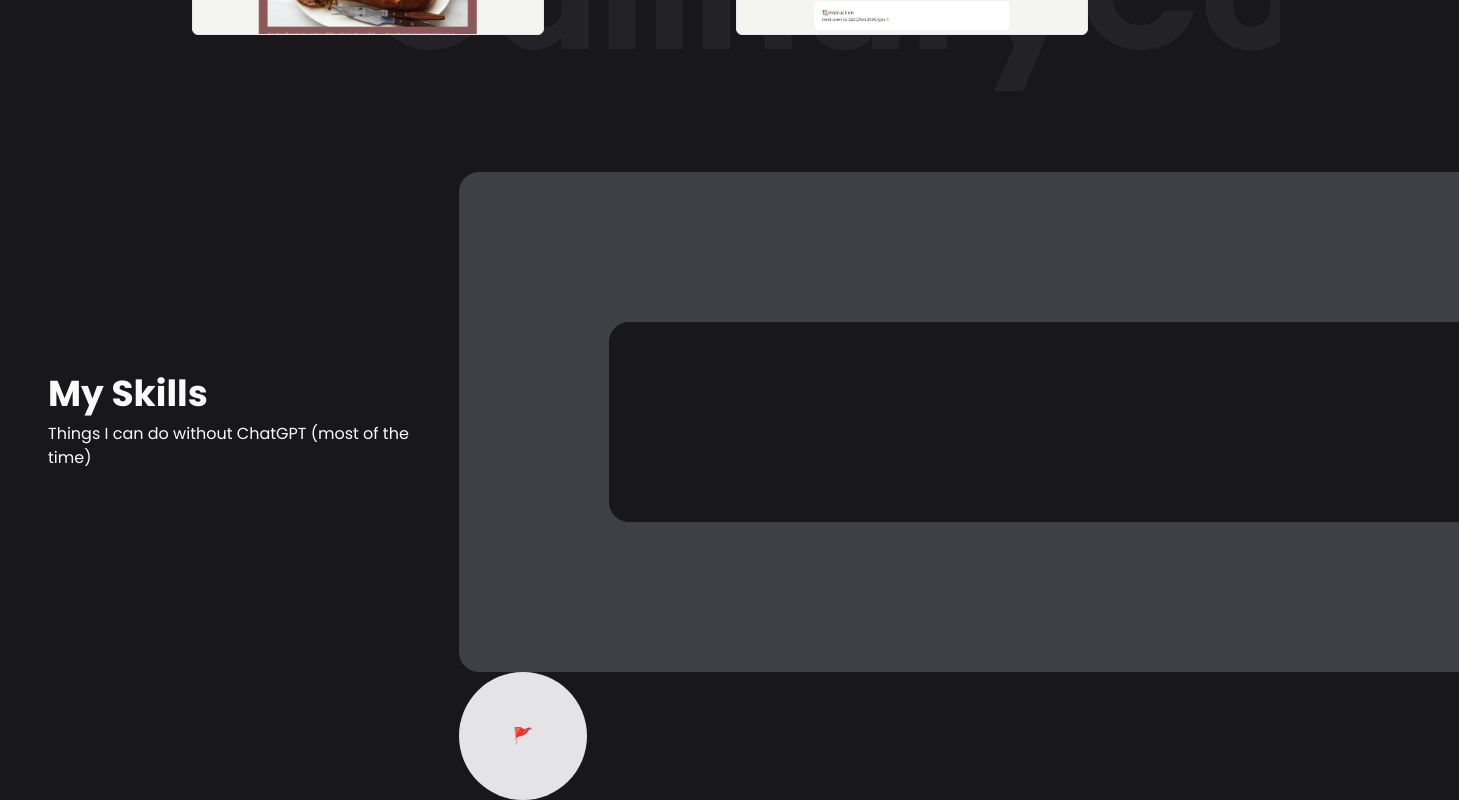
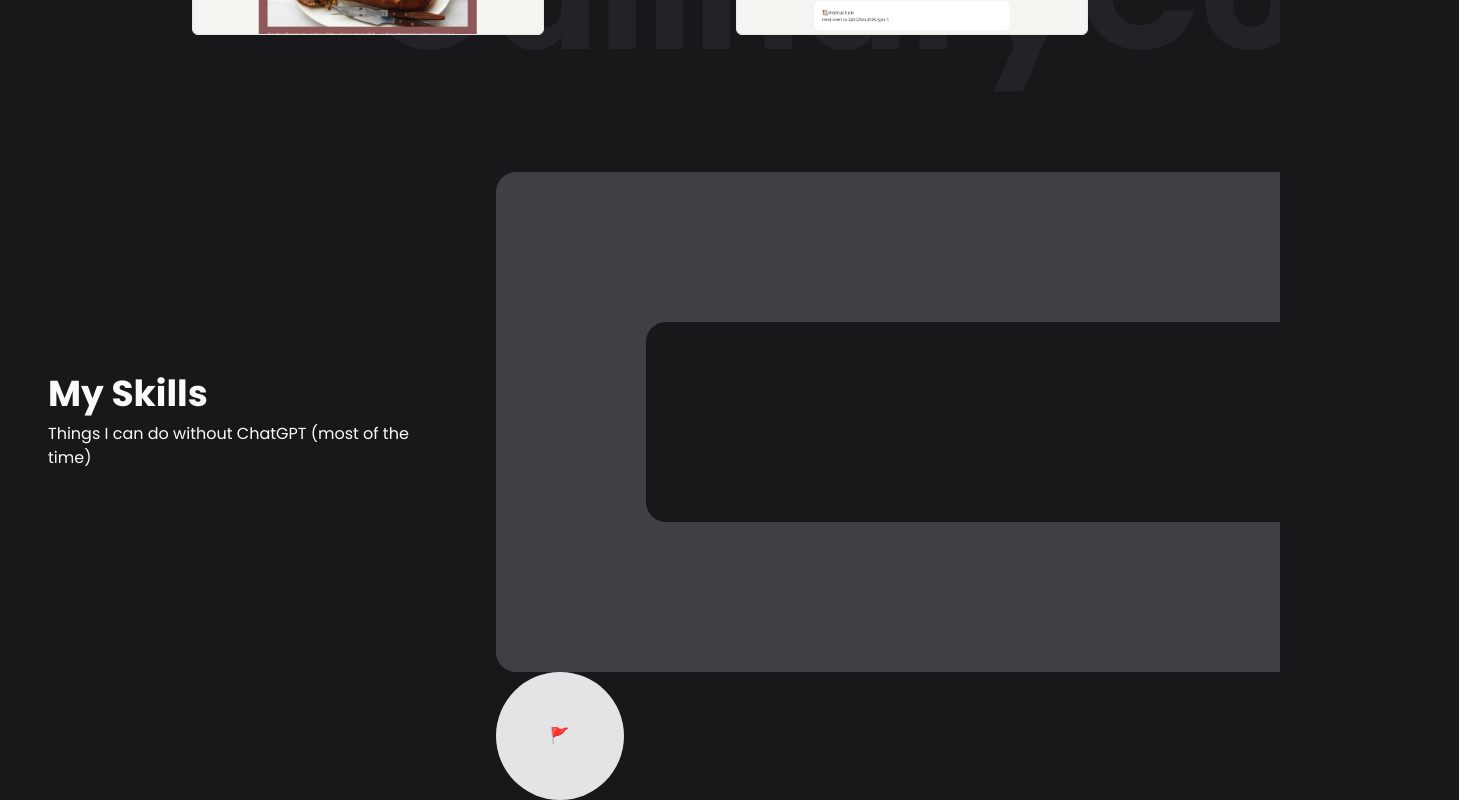
Before and after one commit to e3lo/liangh.me, a React (Vite) app: page / in a window 1280 px wide. Shown: the part 4092-4892 px from the top of the page, 1459 px wide, since content can reach past the window. Built offline with nearby package versions, Linux system fonts and the light colour scheme.

Commit message:
Added overflow hidden

```diff
--- a/src/components/SkillsSection.tsx
+++ b/src/components/SkillsSection.tsx
@@ -11,8 +11,8 @@ const SkillsSection = () => {
           <p className="">Things I can do without ChatGPT (most of the time)</p>
         </div>
       </div>
-      <div className="w-1/2 md:w-2/3 flex flex-col justify-end pl-8">
-        <div className="h-[500px] w-[1000px] self-start 2xl:self-end">
+      <div className="w-1/2 md:w-2/3 flex flex-col justify-end pl-8 overflow-hidden">
+        <div className="h-[500px] w-[1000px] self-start 2xl:self-end ">
           <img
             src={conveyorBelt}
             className="h-[500px] w-[1000px] max-w-none object-cover object-left"
```
